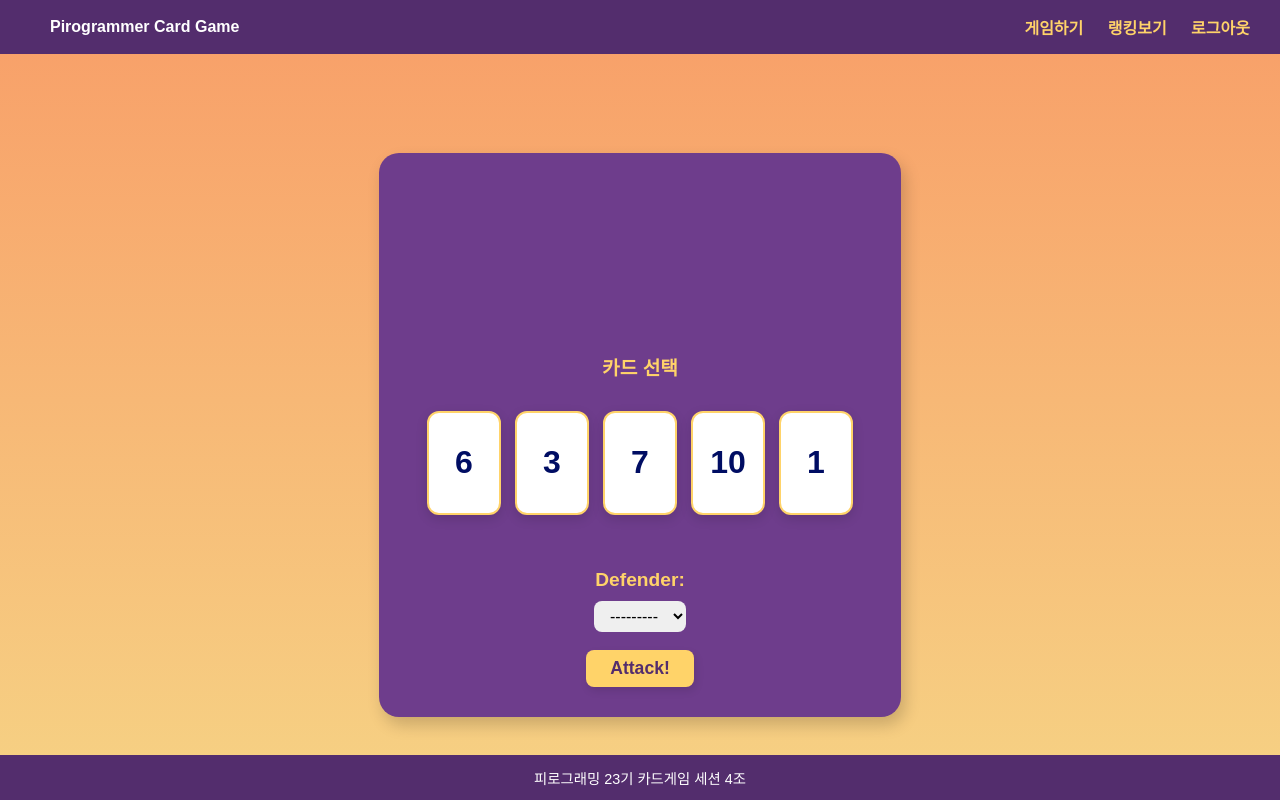
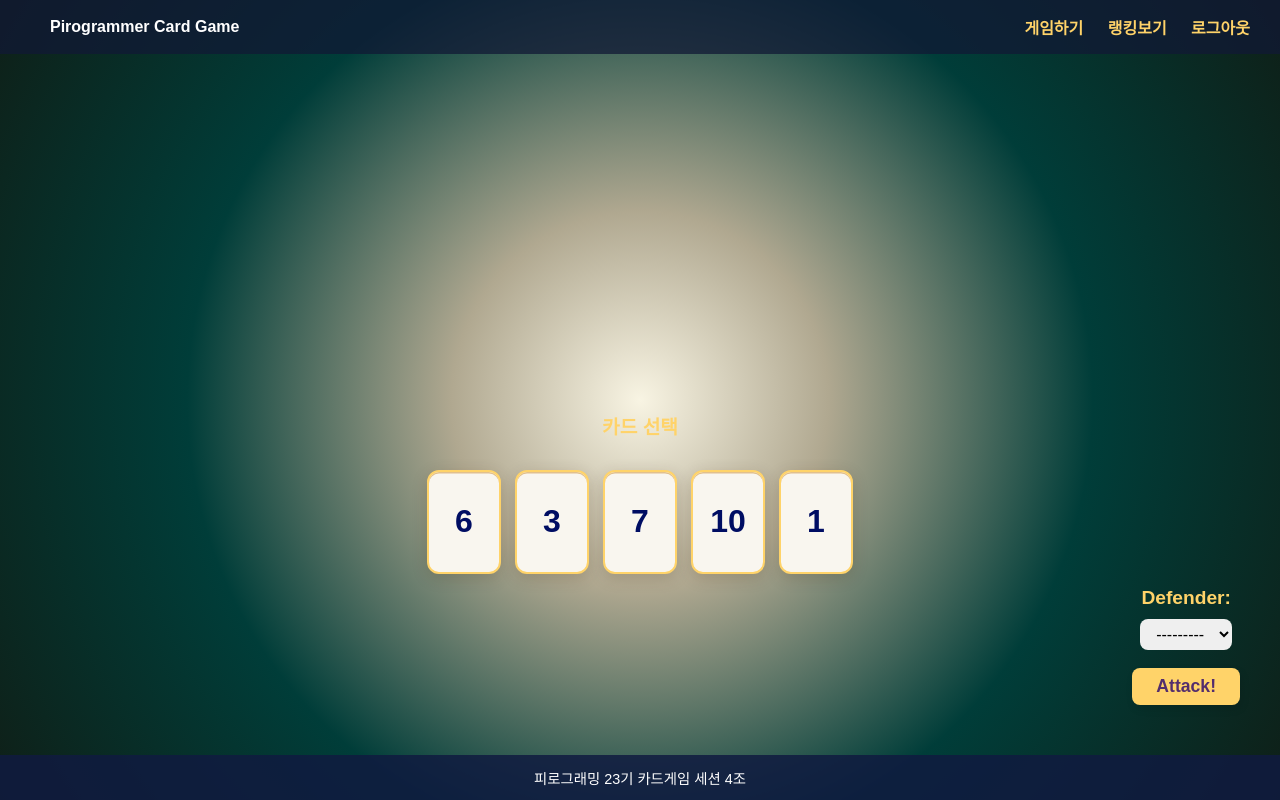
Before and after one commit to Pirogramming-23/Piro23_CardGame_4, a Django app: page /start/ in a window 1280 px wide. Run offline with Django 5.2, Linux system fonts and the light colour scheme; the visitor is signed in with stand-in values (Sample User, id 1); data comes from the database, SQL or seed files in the repository.

Commit message:
[style] 카드 선택 스타일 변경

```diff
--- a/game/static/css/style.css
+++ b/game/static/css/style.css
@@ -17,7 +17,13 @@ body {
     margin: 0;
     padding: 0;
     font-family: 'Noto Sans KR', sans-serif;
-    background: linear-gradient(var(--gradient-start), var(--gradient-end));
+    background: radial-gradient(circle,
+        #F8F4E3 0%,      /* Ivory Light (상아색 불빛) */
+        #B0A890 25%,     /* Warm Gray transition tone */
+        #003d39 60%,     /* Deep Forest Green (어두운 초록) */
+        #0F1F17 100%     /* Almost Black Green */
+        );
+
     min-height: 100vh;
     display: flex;
     flex-direction: column;
@@ -37,8 +43,8 @@ ul{
 .top-nav {
     width: 100%;
     box-sizing: border-box;
-    background-color: var(--primary-bg);
-    color: var(--white);
+    background-color: rgba(16, 24, 53, 0.75); /* 진한 남색, 반투명 */
+    color: white;
     display: flex;
     justify-content: space-between;
     align-items: center;
@@ -82,6 +88,7 @@ ul{
     justify-content: center;
     align-items: center;
     text-align: center;
+    position: relative;
 }
 
 /* 버튼 스타일 */
@@ -113,8 +120,8 @@ ul{
 .footer,
 .bottom-nav {
     width: 100%;
-    background-color: var(--primary-bg);
-    color: var(--white);
+    background-color: rgba(16, 26, 64, 0.85); /* 진한 남색, 반투명 */
+    color: white;
     text-align: center;
     padding: 12px 0;
     font-size: 0.9rem;
@@ -123,10 +130,8 @@ ul{
 
 /* 게임하기(공격 시작) 카드 스타일 */
 .start-card {
-    background: var(--primary-bg-active);
     color: var(--primary-accent);
     border-radius: 20px;
-    box-shadow: 4px 8px 16px rgba(0,0,0,0.18);
     padding: 200px 50px 30px 50px;
     margin-top: 60px;
     display: flex;
@@ -400,9 +405,9 @@ ul{
   .card-shape {
     width: 70px;
     height: 100px;
-    background: white;
+    background: #f9f6ef;
     border-radius: 12px;
-    box-shadow: 0 4px 12px rgba(0,0,0,0.13);
+    box-shadow: 0 4px 16px rgba(60,40,10,0.18), 0 1.5px 0 #e2c08d inset;
     display: flex;
     align-items: center;
     justify-content: center;
@@ -421,10 +426,17 @@ ul{
   /* 호버 효과 */
   .card-radio-label:hover .card-shape {
     transform: translateY(-18px) scale(1.12);
-    box-shadow: 0 12px 24px rgba(0,0,0,0.18);
-    border-color: #f6b26b;
-    z-index: 3;
-  }
+    box-shadow:
+    0 12px 24px rgba(0,0,0,0.18),
+    0 0 32px 8px rgba(33, 150, 243, 0.45),   /* 푸른 glow */
+    0 0 64px 16px rgba(33, 150, 243, 0.18);  /* 더 넓은 glow */
+  border-color: #f6b26b;
+  z-index: 3;
+  transition:
+    box-shadow 0.7s cubic-bezier(0.22, 1, 0.36, 1),
+    transform 0.3s cubic-bezier(.4,2,.6,1),
+    border-color 0.3s;
+}
 
   /* 선택(checked)된 카드: 한 줄 위 중앙으로 이동 */
   .card-radio-label input[type="radio"]:checked + .card-shape {
@@ -443,3 +455,11 @@ ul{
     color: #532d6d;
     /* transition은 이미 상위에 있음 */
   }
+
+  .start-defender-group{
+    z-index: 999;
+    position: absolute;
+    bottom: 50px;
+    right: 40px;
+
+  }
--- a/game/templates/games/start.html
+++ b/game/templates/games/start.html
@@ -14,10 +14,13 @@
       {% endfor %}
     </div>
 
-    <label class="start-defender-label">Defender:</label>
-    {{ form.opponent }}
-    <br />
-    <button type="submit">Attack!</button>
+    <div class="start-defender-group">
+      <label class="start-defender-label">Defender:</label>
+      {{ form.opponent }}
+      <br/>
+      <button type="submit">Attack!</button>
+    </div>
+
   </form>
 </div>
 {% endblock %}
```
